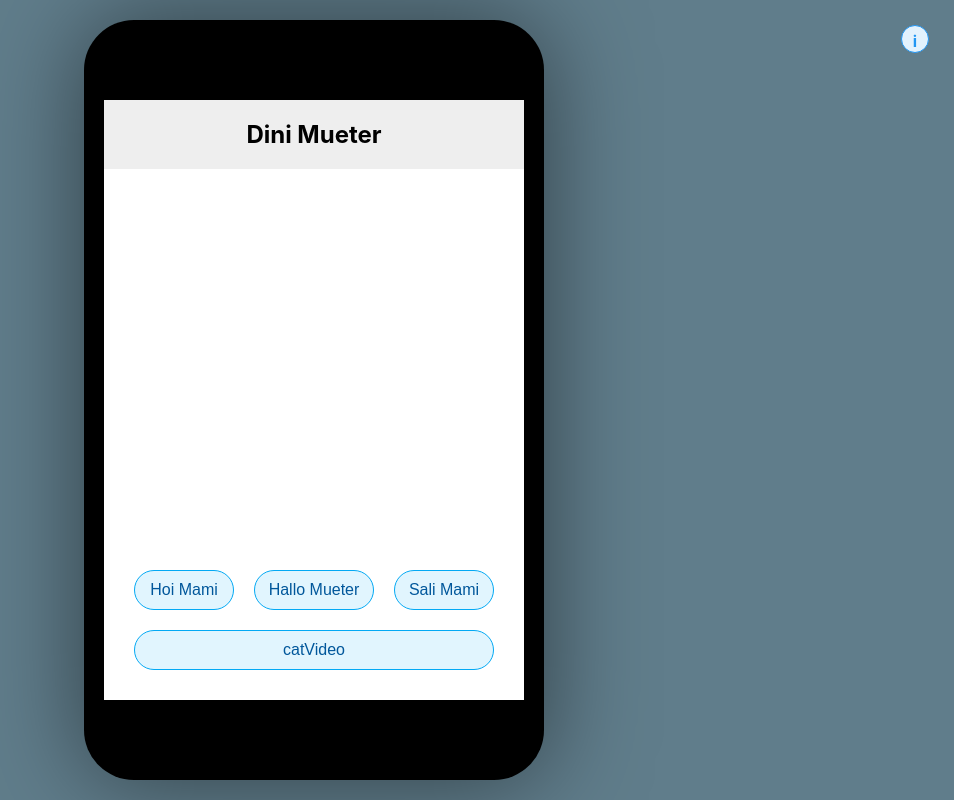
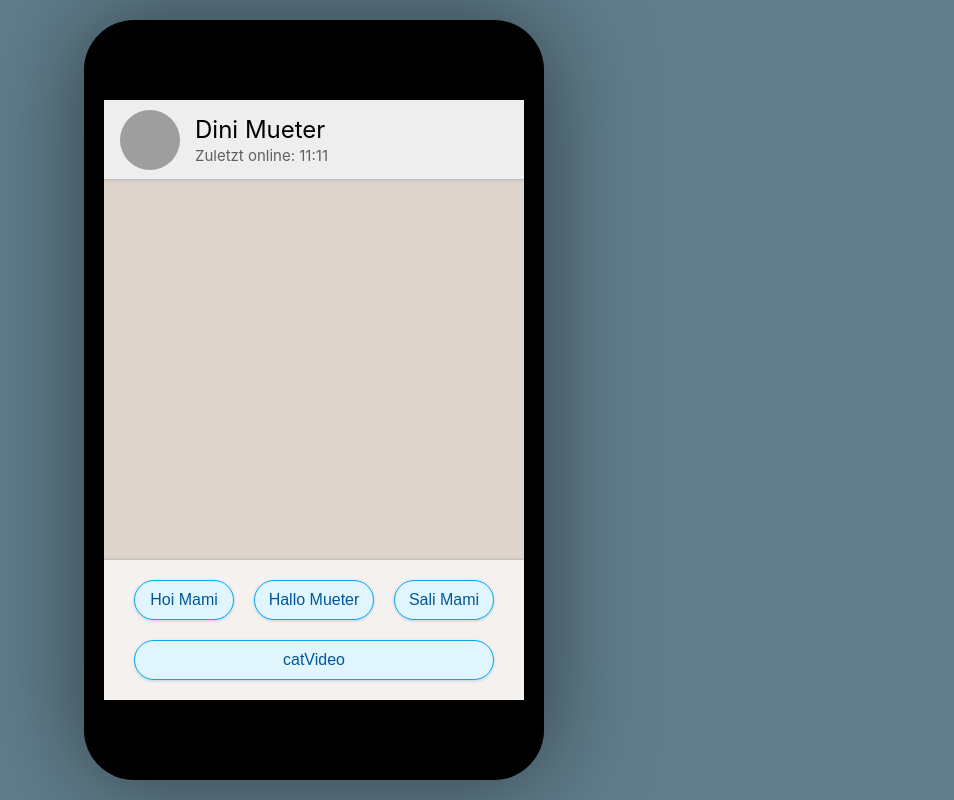
Before and after one commit to manuelmeister/dinimueterchat, a plain HTML site: page index.html in a window 1280 px wide. Shown: the whole page, without its empty margins (326-1280 px from the left). Drawn offline with Linux system fonts and the light colour scheme; grey boxes are pictures that could not be loaded.

Commit message:
Restyled index

```diff
--- a/index.html
+++ b/index.html
@@ -12,13 +12,18 @@
 <body>
 <div class="phone">
 	<main>
-        <div class="title">
-            <h2 class="">Dini Mueter</h2>
-            <a href="about.html" class="info" title="Über diesen Bot" aria-label="Über diesen Bot">i</a>
+		<a class="topbar">
+			<div class="profileimage">
+				<img src="https://pbs.twimg.com/profile_images/818115493324353536/NE1S2zHZ_400x400.jpg">
 			</div>
+			<div class="metainfo">
+				<h1 class="name">Dini Mueter</h1>
+				<h6 class="lastonline">Zuletzt online: 11:11</h6>
+			</div>
+		</a>
+		<div class="messagewrapper">
 			<ul class="messages" itemtype="http://schema.org/Conversation">
 			</ul>
-        <div class="ctrl">
 			<div class="message message-server typing-message">
 				<div class="typing">
 					<div class="typing-indicator">
@@ -26,8 +31,11 @@
 					</div>
 				</div>
 			</div>
+		</div>
+		<div class="ctrl">
 			<div class="buttons">
-                <a href="mailto:jasmine@dinimueter.com" class="chatbutton ">Sorry, es geht nicht, du kannst dich hier bei Jasmine beklagen 😈</a>
+				<a href="mailto:jasmine@dinimueter.com" class="chatbutton ">Sorry, es geht nicht, du kannst dich hier
+					bei Jasmine beklagen 😈</a>
 			</div>
 		</div>
 	</main>
--- a/style.css
+++ b/style.css
@@ -1,4 +1,4 @@
-html,body {
+html, body {
 	font-size: 16px;
 	margin: 0;
 	padding: 0;
@@ -9,17 +9,11 @@ body {
 	background: #fff;
 }
 
-h1 {
-    margin: 20px auto 5px;
-}
-
-h6 {
-    margin: 5px auto 10px;
-}
-
 .title {
 	text-align: center;
 	background: #eee;
+	border-bottom: 1px solid rgba(0, 0, 0, 0.2);
+	box-shadow: 0 1px 3px rgba(0, 0, 0, .1);
 }
 
 main {
@@ -28,17 +22,24 @@ main {
 	display: flex;
 	flex-direction: column;
 	height: 100vh;
-    background: #fff;
+	background: #ded5cd;
+}
+
+.messagewrapper {
+	flex-grow: 1;
+	padding: 0 0 20px;
+	display: flex;
+	flex-direction: column;
 }
 
 ul.messages {
-    flex-grow: 1;
 	list-style: none;
 	display: flex;
 	flex-direction: column;
-    padding: 20px;
+	padding: 20px 20px 0;
 	overflow: scroll;
 	scroll-behavior: smooth;
+	margin: 0;
 }
 
 .message {
@@ -49,6 +50,7 @@ ul.messages {
 	background: #eee;
 	position: relative;
 	max-width: 70%;
+	box-shadow: 0 1px 2px rgba(0, 0, 0, 0.1);
 }
 
 .message::before {
@@ -62,11 +64,11 @@ ul.messages {
 
 .message-server {
 	margin-right: auto;
-    background: #ece5dd;
+	background: #fff;
 }
 
 .message-server::before {
-    border-top-color: #ece5dd;
+	border-top-color: #fff;
 	border-width: 13px 0 0 13px;
 	left: -10px;
 	border-top-left-radius: 5px;
@@ -88,29 +90,34 @@ ul.messages {
 	flex: none;
 	display: flex;
 	flex-direction: column;
-    padding: 0 20px 20px;
 }
 
 .buttons {
 	display: flex;
 	flex-wrap: wrap;
+	padding: 10px 20px 10px;
+	border-top: 1px solid hsla(0, 0%, 0%, 0.2);
+	box-shadow: 0 -1px 2px rgba(0, 0, 0, 0.05);
+	background: #f5f1ef;
 }
 
 button {
 	font-size: 16px;
 	padding: 10px;
 	border: 1px solid #03a9f4;
-    background: #e1f5fe;
+	background: #E1F5FE;
 	color: #01579b;
 	margin: 10px;
 	border-radius: 25px;
 	min-width: 100px;
 	flex-grow: 1;
+	box-shadow: 0 1px 3px rgba(1, 87, 155, 0.2196078431372549);
 }
-
 
 .typing-message {
 	display: none;
+	margin-left: 25px;
+	margin-bottom: 20px;
 }
 
 a {
@@ -184,6 +191,7 @@ TYPING INDICATOR
 	margin: 0 auto;
 	position: relative;
 }
+
 .typing-indicator::before, .typing-indicator::after {
 	position: absolute;
 	bottom: -3px;
@@ -193,12 +201,14 @@ TYPING INDICATOR
 	border-radius: 50%;
 	background-color: #E6E7ED;
 }
+
 .typing-indicator::after {
 	height: 10px;
 	width: 10px;
 	left: -10px;
 	bottom: -10px;
 }
+
 .typing-indicator span {
 	height: 13px;
 	width: 13px;
@@ -209,12 +219,15 @@ TYPING INDICATOR
 	border-radius: 50%;
 	opacity: 0.4;
 }
+
 .typing-indicator span:nth-of-type(1) {
 	animation: 1s blink infinite 0.3333s;
 }
+
 .typing-indicator span:nth-of-type(2) {
 	animation: 1s blink infinite 0.6666s;
 }
+
 .typing-indicator span:nth-of-type(3) {
 	animation: 1s blink infinite 0.9999s;
 }
@@ -237,5 +250,59 @@ TYPING INDICATOR
 	position: absolute;
 	width: 100%;
 	height: 100%;
-    left: 0; top: 0;
+	left: 0;
+	top: 0;
 }
+
+.topbar {
+	display: flex;
+	padding: 10px 16px;
+	background-color: #eee;
+	height: 80px;
+	align-items: center;
+	box-sizing: border-box;
+	border-bottom: 1px solid rgba(0, 0, 0, 0.2);
+	box-shadow: 0 1px 3px rgba(0, 0, 0, .1);
+}
+
+.profileimage {
+	width: 60px;
+	height: 60px;
+	position: relative;
+	border-radius: 50%;
+	overflow: hidden;
+	margin-right: 15px;
+}
+
+.profileimage img {
+	display: block;
+	position: relative;
+	transition: opacity 150ms ease-out;
+	width: 100%;
+	height: 100%;
+	z-index: 100;
+	overflow: hidden;
+}
+
+.metainfo {
+	display: flex;
+	flex-direction: column;
+	color: black;
+}
+
+h1,h6 {
+	margin: 1px 0;
+}
+
+.metainfo h1,.metainfo h6 {
+	font-weight: 400;
+}
+
+h1 {
+	font-size: 24px;
+}
+
+h6 {
+	font-size: 15px;
+	color: rgba(0, 0, 0, 0.6);
+}
```
Lines whose indentation alone changed are shown as unchanged.
